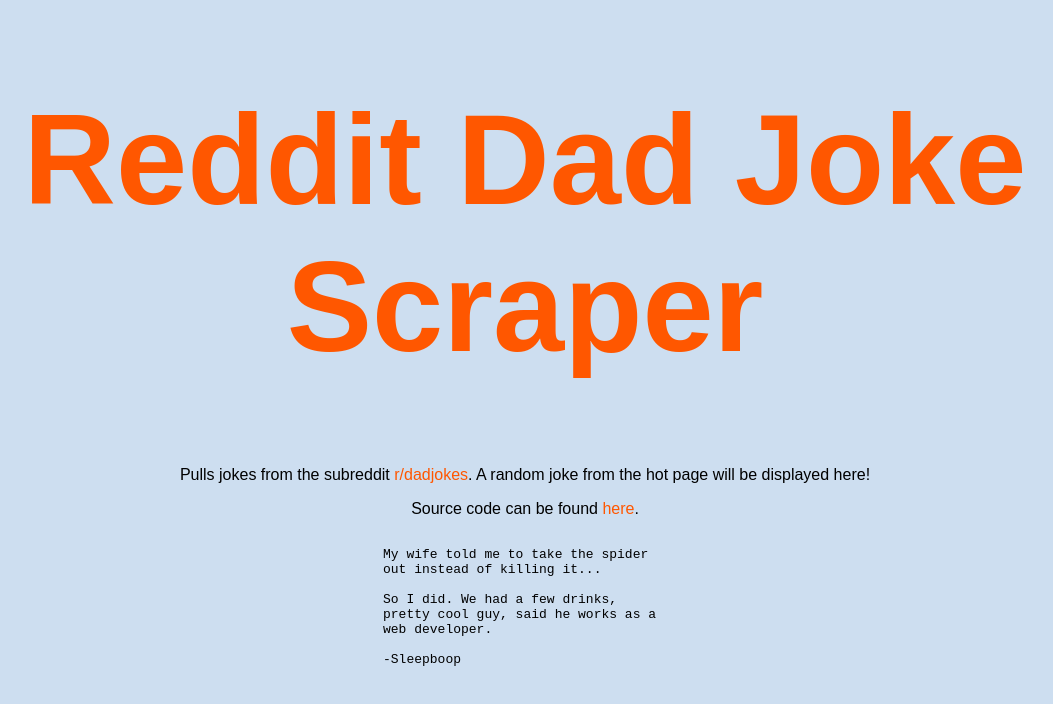
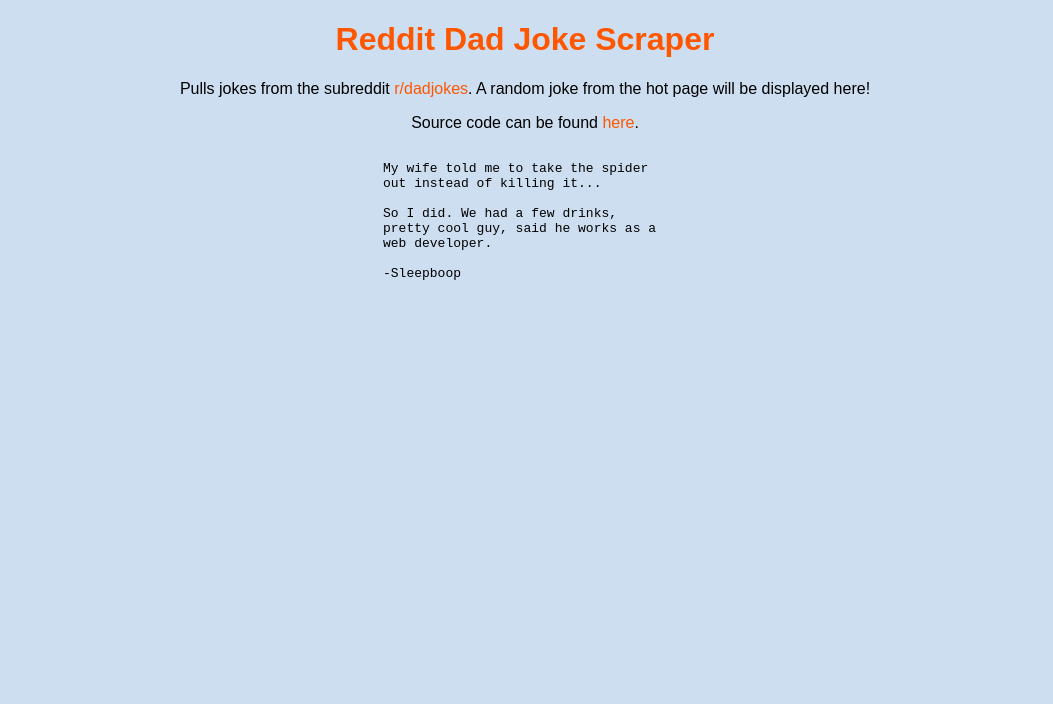
Before and after one commit to avasdowney/dad-joke-scraper, a plain HTML site: page index.html in a window 1280 px wide. Shown: the whole page, without its empty margins (115-1168 px from the left). Drawn offline with Linux system fonts and the light colour scheme; a script that the page names is missing.

```diff
--- a/index.html
+++ b/index.html
@@ -17,7 +17,7 @@
     }
 
     h1 {
-        font-size: 10vw;
+        font-size: 7it svw;
         color: #FF5700;
     }
 
```
Also changed, not shown: 1 other file.
